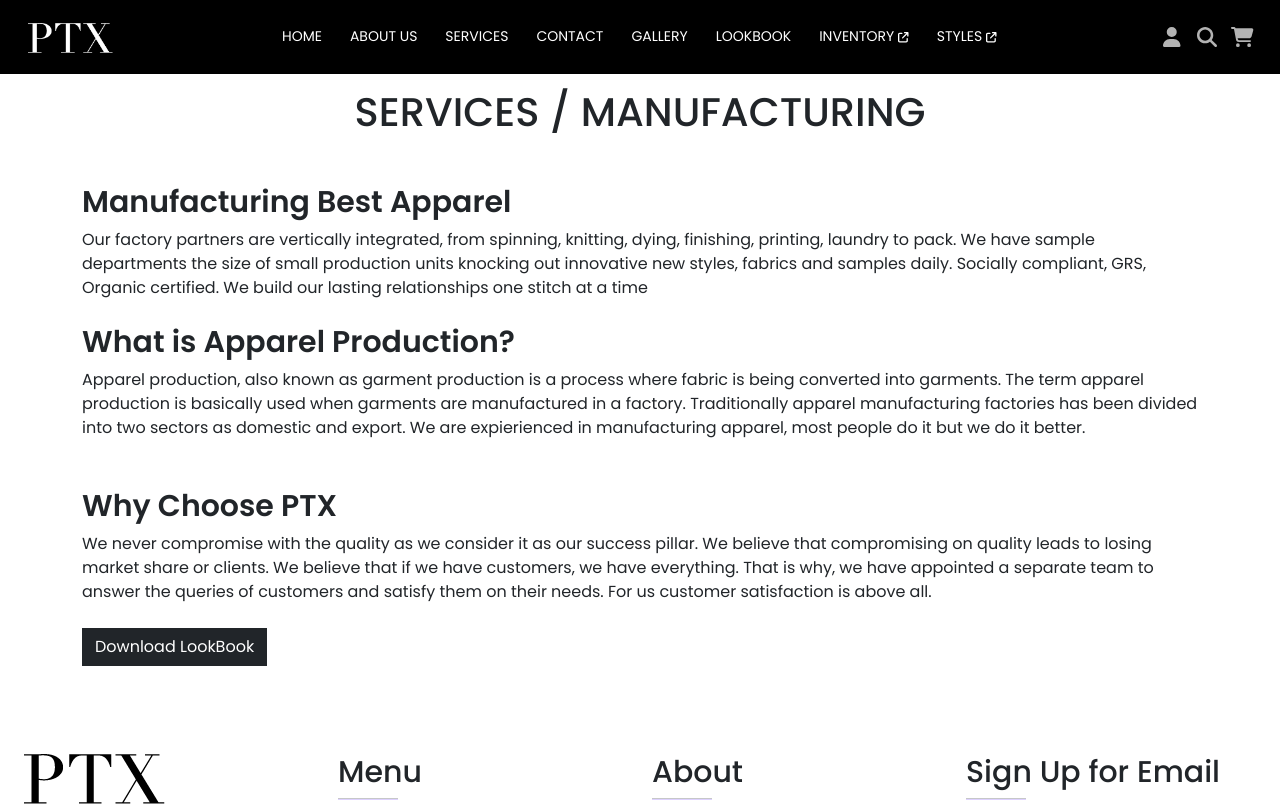
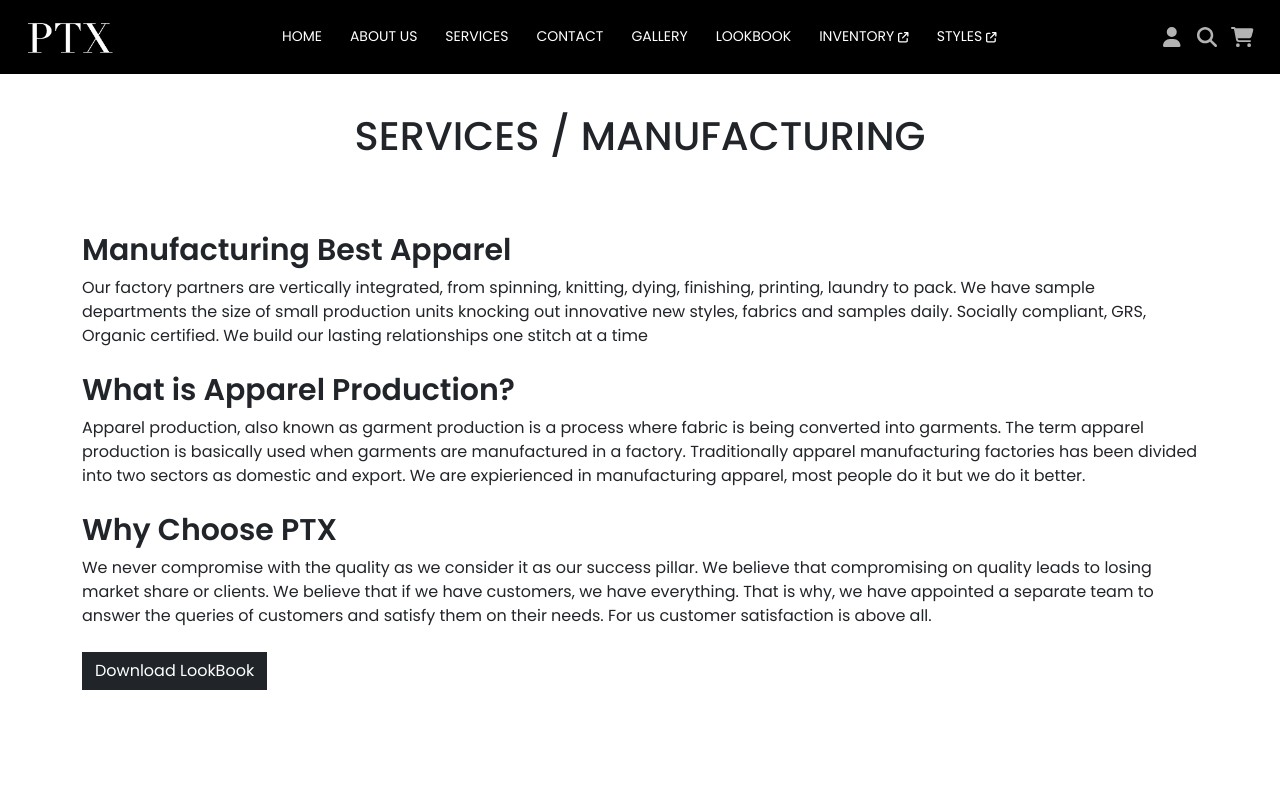
Before and after one commit to Zeeshanprojects/PTX-2, a React (Create React App) app in the folder PTX-2/ptx-2/: page /Manufacturing in a window 1280 px wide. Shown: the top 806 px of the page. Built offline with nearby package versions, Linux system fonts and the light colour scheme.

Commit message:
Updated Code

```diff
--- a/PTX-2/ptx-2/src/Pages/Manufacturing.jsx
+++ b/PTX-2/ptx-2/src/Pages/Manufacturing.jsx
@@ -18,8 +18,9 @@ export default function Manufacturing() {
   return (
     <>
       <div className="space"></div>
+      <br/>
         <h1 className="mt-5 text-center">SERVICES / MANUFACTURING</h1>
-
+        <br/>
 
       <div className="space"></div>
       <div className="container">
@@ -54,8 +55,7 @@ export default function Manufacturing() {
             </div>
 
             <div className="card-body bg-transparent ">
-              <h2 className="card-title service mt-5">Why Choose PTX</h2>
-
+              <h2 className="card-title service mt-4">Why Choose PTX</h2>
               <p className="card-text service mt-2">
                 We never compromise with the quality as we consider it as our
                 success pillar. We believe that compromising on quality leads to
@@ -77,7 +77,7 @@ export default function Manufacturing() {
         </div>
       </div>
       <br />
-      <Footer/>
+
     </>
   );
 }
--- a/PTX-2/ptx-2/src/Pages/Services.jsx
+++ b/PTX-2/ptx-2/src/Pages/Services.jsx
@@ -11,8 +11,7 @@ export default function Services() {
     <>
 <div className="space"></div>
         <h1 className="mt-5 text-center">SERVICES</h1>
-
-      <div className="space"></div>
+   <br/>
       <div className="services-container">
         <div className="service-row">
           <div className="service-col ">
```
